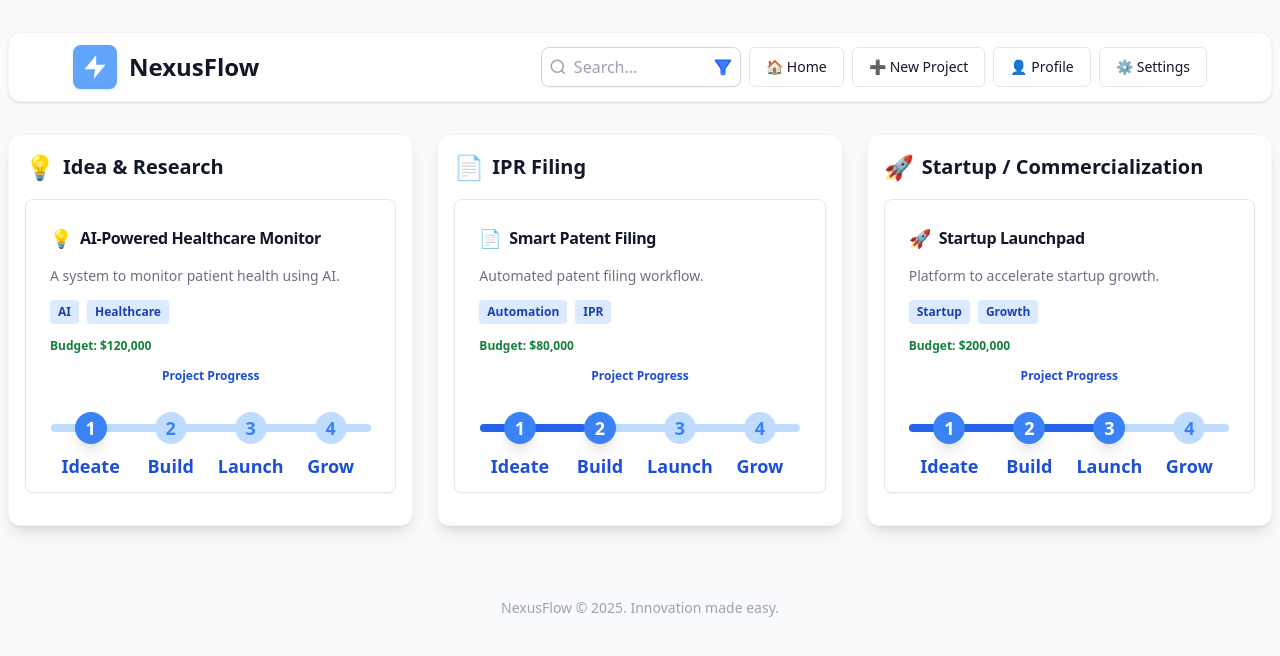
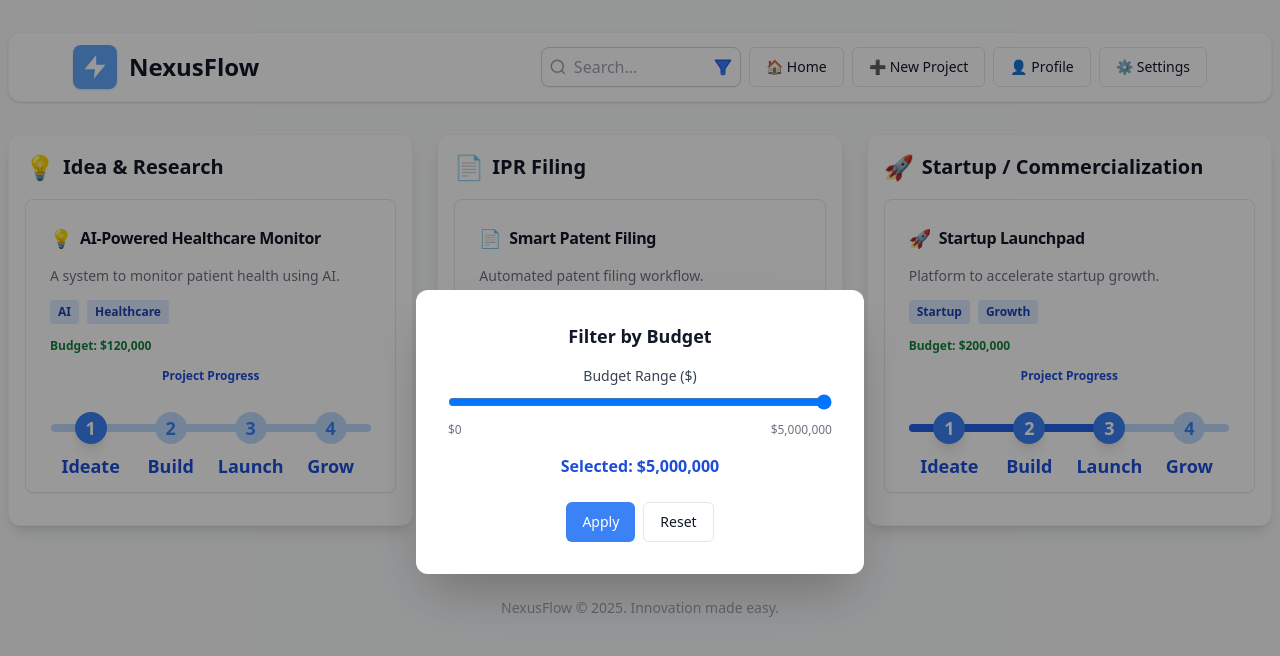
Before and after one commit to Queso5/CTR-ALT-ELITE, a React (Vite) app: page /kanban in a window 1280 px wide. Both pictures are taken after a click on the button "Filter options". Shown: the top 656 px of the page. Built offline with nearby package versions, Linux system fonts and the light colour scheme.

Commit message:
Fix Filter

```diff
--- a/src/components/KanbanBoard.tsx
+++ b/src/components/KanbanBoard.tsx
@@ -65,6 +65,10 @@ function KanbanBoard() {
   // Modal state for project insight (LLM summary)
   const [insightOpen, setInsightOpen] = useState(false);
   const [insightContent, setInsightContent] = useState('');
+
+  // Budget filter state
+  const [budgetFilter, setBudgetFilter] = useState(5000000);
+  const [budgetFilterActive, setBudgetFilterActive] = useState(false);
 
   // Document upload state
   const [attachedDocs, setAttachedDocs] = useState([
@@ -185,6 +189,39 @@ Key milestones include: ${timelineEvents.map(e => e.label).join(', ')}.`;
                 <rect x="10" y="19" width="4" height="2" rx="1" fill="#2563eb" />
               </svg>
             </button>
+            {/* Budget Filter Slider Modal */}
+            {showFilter && (
+              <ReactModal
+                isOpen={showFilter}
+                onRequestClose={() => setShowFilter(false)}
+                ariaHideApp={false}
+                className="max-w-md w-full mx-auto mt-16 bg-white rounded-xl shadow-2xl outline-none p-8 flex flex-col items-center justify-center"
+                overlayClassName="fixed inset-0 bg-black bg-opacity-40 flex items-center justify-center z-50"
+              >
+                <div className="w-full flex flex-col items-center justify-center">
+                  <div className="text-lg font-semibold mb-4 text-gray-900">Filter by Budget</div>
+                  <label className="block text-sm font-medium text-gray-700 mb-2">Budget Range ($)</label>
+                  <input
+                    type="range"
+                    min={0}
+                    max={5000000}
+                    step={10000}
+                    value={budgetFilter}
+                    onChange={e => setBudgetFilter(Number(e.target.value))}
+                    className="w-full mb-2"
+                  />
+                  <div className="flex justify-between w-full text-xs text-gray-500 mt-1">
+                    <span>$0</span>
+                    <span>$5,000,000</span>
+                  </div>
+                  <div className="mt-4 text-blue-700 font-bold">Selected: ${budgetFilter.toLocaleString()}</div>
+                  <div className="flex gap-2 mt-6">
+                    <Button onClick={() => { setBudgetFilterActive(true); setShowFilter(false); }} className="bg-blue-500 hover:bg-blue-600 text-white">Apply</Button>
+                    <Button onClick={() => { setBudgetFilter(5000000); setBudgetFilterActive(false); setShowFilter(false); }} variant="outline">Reset</Button>
+                  </div>
+                </div>
+              </ReactModal>
+            )}
             {/* Suggestions dropdown */}
             {showSuggestions && (
               <div className="absolute left-0 top-full mt-2 w-full bg-white border border-gray-200 rounded-lg shadow-lg z-50">
@@ -217,13 +254,21 @@ Key milestones include: ${timelineEvents.map(e => e.label).join(', ')}.`;
       <DragDropContext onDragEnd={onDragEnd}>
         <div className="grid grid-cols-1 md:grid-cols-3 gap-6">
           {columns.map(col => {
-            // Filter projects by activeDomain or searchValue
+            // Filter projects by activeDomain/searchValue and budget
             let filteredProjects = projects.filter(p => p.status === col.key);
             const domain = activeDomain || searchValue;
             if (domain) {
               filteredProjects = filteredProjects.filter(p =>
                 p.tags.some(tag => tag.toLowerCase() === domain.toLowerCase())
               );
+            }
+            if (budgetFilterActive) {
+              filteredProjects = filteredProjects.filter(p => {
+                if (!p.budget) return false;
+                // Remove $ and commas, parse as number
+                const num = Number(p.budget.replace(/[$,]/g, ''));
+                return !isNaN(num) && num <= budgetFilter;
+              });
             }
             return (
               <Droppable droppableId={col.key} key={col.key}>
```
